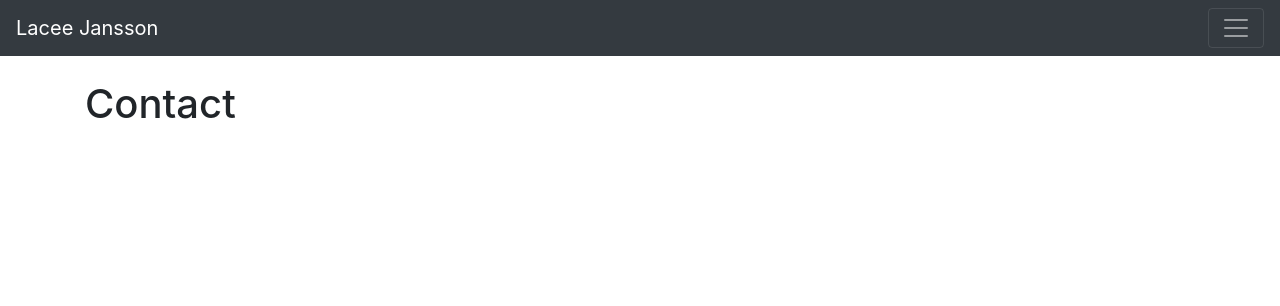
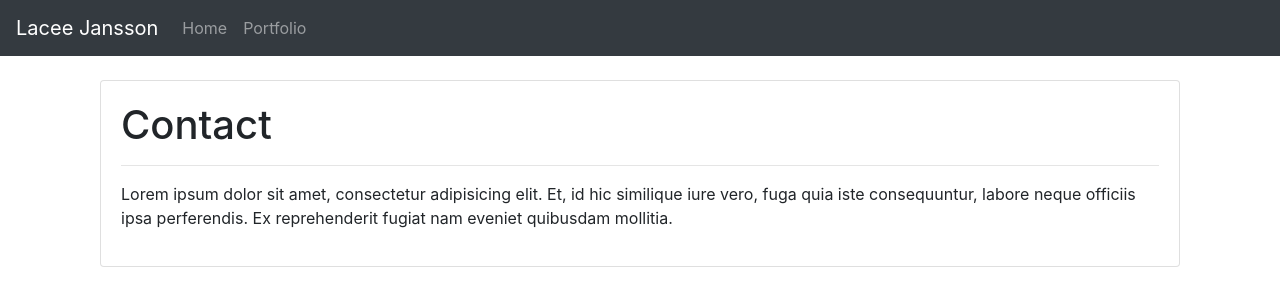
Before and after one commit to laceejansson/portfolio-homework, a plain HTML site: page contact.html in a window 1280 px wide. Drawn offline with nearby package versions, Linux system fonts and the light colour scheme.

Commit message:
add navbar-expand-md so that nav icon only appears on small screens

```diff
--- a/contact.html
+++ b/contact.html
@@ -11,7 +11,7 @@
 </head>
 <body>
   <!-- collapsible nav reference: https://www.w3schools.com/bootstrap4/tryit.asp?filename=trybs_navbar_collapse -->
-<nav class="navbar bg-dark navbar-dark">
+<nav class="navbar navbar-expand-md bg-dark navbar-dark">
   <a class="navbar-brand" href="#">Lacee Jansson</a>
   <button class="navbar-toggler" type="button" data-toggle="collapse" data-target="#collapsibleNavbar">
     <span class="navbar-toggler-icon"></span>
@@ -26,16 +26,21 @@
          <!-- Link back to portfolio page(portfolio.html) in the nav bar-->
         <a class="nav-link" href="portfolio.html">Portfolio</a>
       </li>
-      <li class="nav-item">
-        <a class="nav-link" href="#">Link</a>
-      </li>
     </ul>
   </div>
 </nav>
 <br>
 
 <div class="container">
-  <h1>Contact</h3>
+  <div class="container">
+    <div class="card">
+      <div class="card-body">
+        <h1 class="card-title">Contact</h1>
+        <hr>
+        <p>Lorem ipsum dolor sit amet, consectetur adipisicing elit. Et, id hic similique iure vero, fuga quia iste consequuntur, labore neque officiis ipsa perferendis. Ex reprehenderit fugiat nam eveniet quibusdam mollitia.</p>
+      </div>
+    </div>
+  </div>
 </div>
 
 </body>
```
Also changed, not shown: index.html (+8 -2 lines), portfolio.html (+10 -2 lines).
